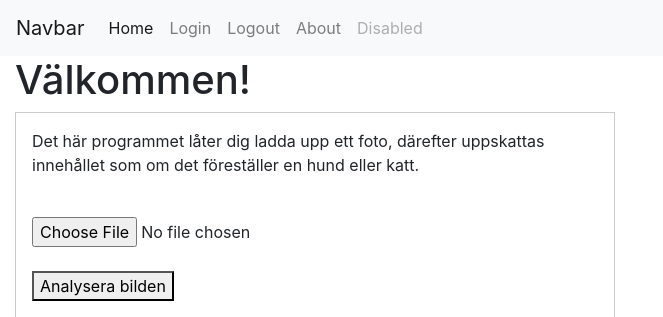
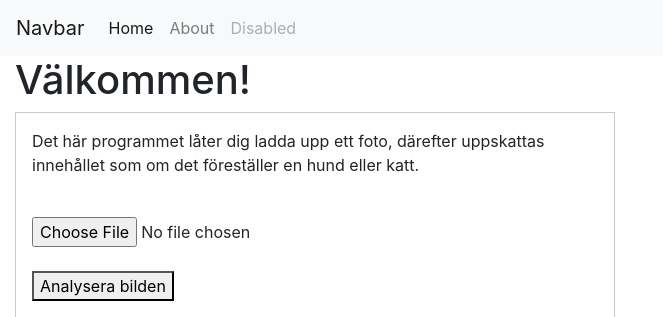
Before and after one commit to LTh-hub/PythonKurs_In2_SKARP, a Flask app: page / in a window 1280 px wide. Shown: the top 317 px of the page, without its empty margins (0-663 px from the left). Run offline with Flask 3, Linux system fonts and the light colour scheme.

Commit message:
web interface

```diff
--- a/cnn_flask_app/templates/base.html
+++ b/cnn_flask_app/templates/base.html
@@ -32,12 +32,6 @@
             <li class="nav-item active">
               <a class="nav-link" href="/">Home <span class="sr-only">(current)</span></a>
             </li>
-            <li class="nav-item">
-              <a class="nav-link" href="/login">Login</a>
-            </li>
-            <li class="nav-item">
-                <a class="nav-link" href="/logout">Logout</a>
-            </li>
              <li class="nav-item">
                 <a class="nav-link" href="/about">About</a>
              </li>
```
Also changed, not shown: README.md, cnn_flask_app/static/processed/gray_OIP-N7f4oCLli4Tr-_VP8sIzcQHaFj.jpeg (added), cnn_flask_app/static/processed/gray_OIP-QiQ1sBE7v5GcYkiK3eWKtgHaJ3.jpeg (added), cnn_flask_app/static/processed/gray_OIP-ZfVKB4-HF1QGda1dv-CA5gHaFj.jpeg (added), cnn_flask_app/static/processed/gray_Xdog.jpg (added), cnn_flask_app/static/processed/gray_dog13.jpg (added), cnn_flask_app/static/uploads/OIP-N7f4oCLli4Tr-_VP8sIzcQHaFj.jpeg (added), cnn_flask_app/static/uploads/OIP-QiQ1sBE7v5GcYkiK3eWKtgHaJ3.jpeg (added), cnn_flask_app/static/uploads/OIP-ZfVKB4-HF1QGda1dv-CA5gHaFj.jpeg (added), cnn_flask_app/static/uploads/Xdog.jpg (added), cnn_flask_app/static/uploads/dog13.jpg (added), cnn_flask_app/static/web-1st.jpg (added), cnn_flask_app/static/web-analys-cat.jpg (added), cnn_flask_app/static/web-analys-dog.jpg (added).
